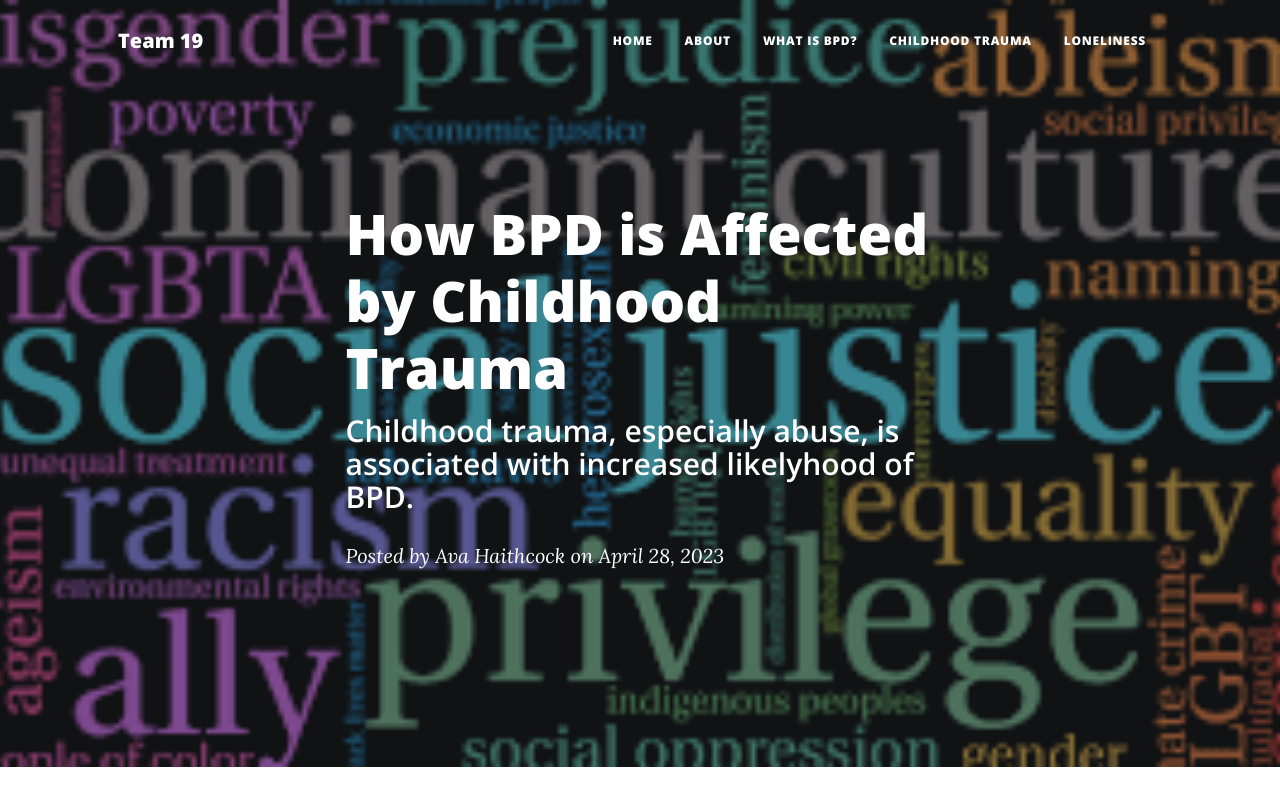
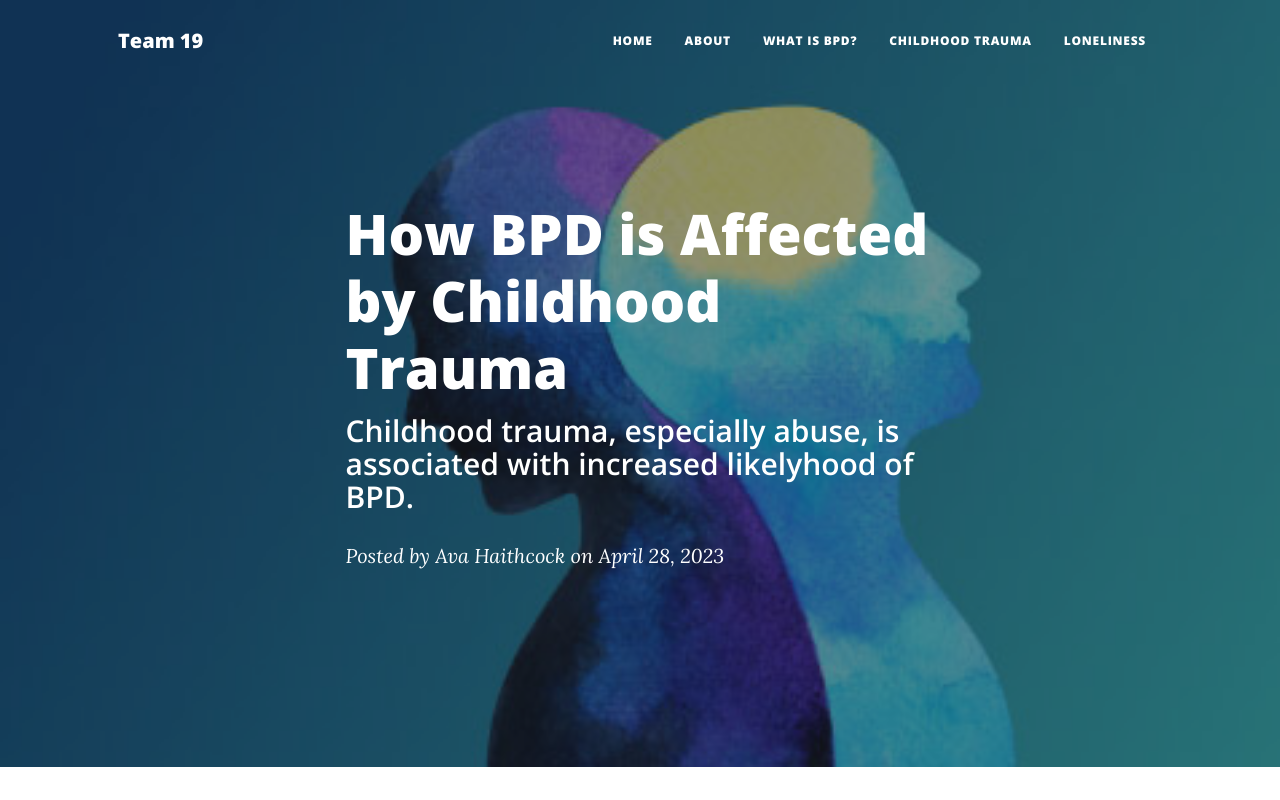
Before and after one commit to ISS210SS23Sec1Team19/ISS210SS23Sec1Team19, a plain HTML site: page avapost.html in a window 1280 px wide. Shown: the top 800 px of the page. Drawn offline with nearby package versions, Linux system fonts and the light colour scheme.

Commit message:
Update header image; remove unneccessary images

```diff
--- a/avapost.html
+++ b/avapost.html
@@ -36,7 +36,7 @@
             </div>
         </nav>
         <!-- Page Header-->
-        <header class="masthead" style="background-image: url('assets/img/keywords.jpeg')">
+        <header class="masthead" style="background-image: url('assets/img/bd2.jpg')">
             <div class="container position-relative px-4 px-lg-5">
                 <div class="row gx-4 gx-lg-5 justify-content-center">
                     <div class="col-md-10 col-lg-8 col-xl-7">
```
Also changed, not shown: about.html (+1 -1 lines), connerpost.html (+1 -1 lines), heatherpost.html (+1 -1 lines), index.html (+1 -1 lines), assets/img/bd2.jpg (added), assets/img/contact-bg.jpg (deleted), assets/img/handstoheart.jpeg (deleted), assets/img/handstoworld.jpeg (deleted), assets/img/home-bg.jpg (deleted), assets/img/keyhands.jpeg (deleted), assets/img/keywords.jpeg (deleted), assets/img/post-sample-image.jpg (deleted), assets/img/sjbeginswithme.jpeg (deleted), assets/img/socialjusticescales.jpeg (deleted), 3 other files.
